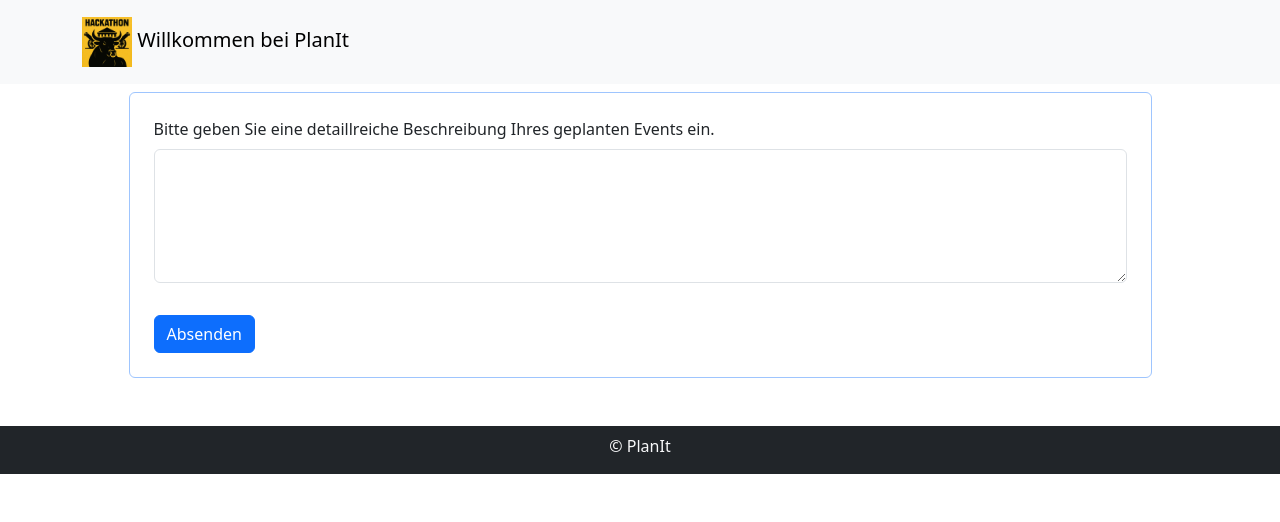
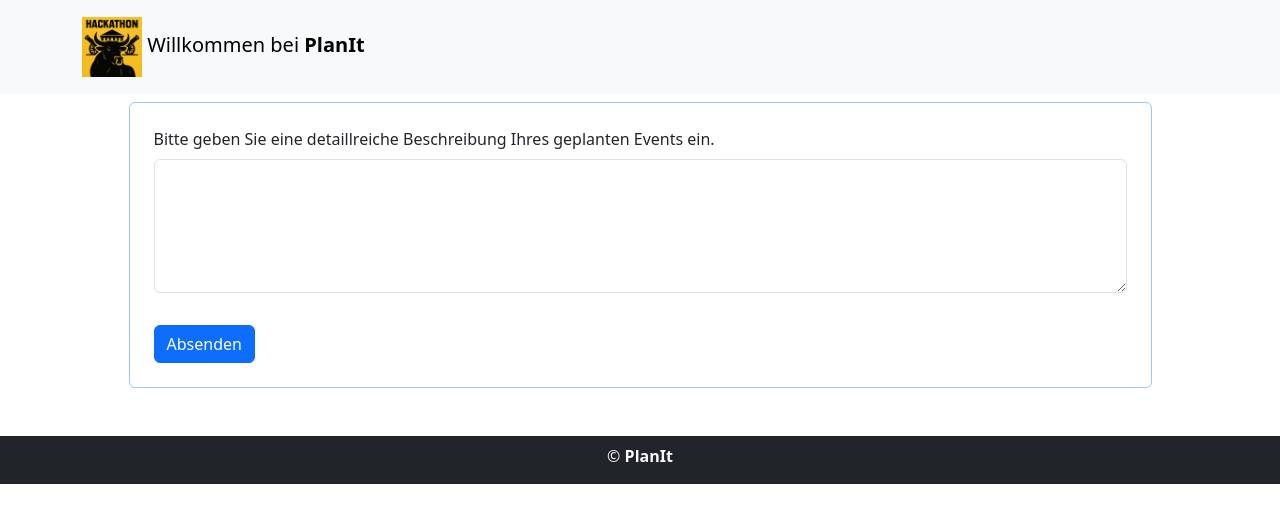
Before and after one commit to mogisler/Hackaton25, a website: page index.html in a window 1280 px wide. Drawn offline with nearby package versions, Linux system fonts and the light colour scheme.

Commit message:
design upgrades

```diff
--- a/index.html
+++ b/index.html
@@ -16,8 +16,8 @@
         <nav class="navbar bg-body-tertiary">
             <div class="container">
                 <a class="navbar-brand" href="./index.html">
-                    <img src="./srcFrontend/PlanIt_Logo.webp" alt="Bootstrap" width="auto" height="50">
-                    Willkommen bei PlanIt </a>
+                    <img src="./srcFrontend/PlanIt_Logo.webp" alt="Bootstrap" width="auto" height="60">
+                    Willkommen bei <b>PlanIt</b> </a>
             </div>
         </nav>
     </header>
@@ -77,7 +77,7 @@
         <div class="footer bg-dark text-light text-center text-lg-start mt-5">
             <div class="row">
                 <div class="text-center">
-                    <p class="mt-2">&#169 PlanIt</p>
+                    <p class="mt-2">&#169 <b>PlanIt</b></p>
                 </div>
             </div>
         </div>
```
